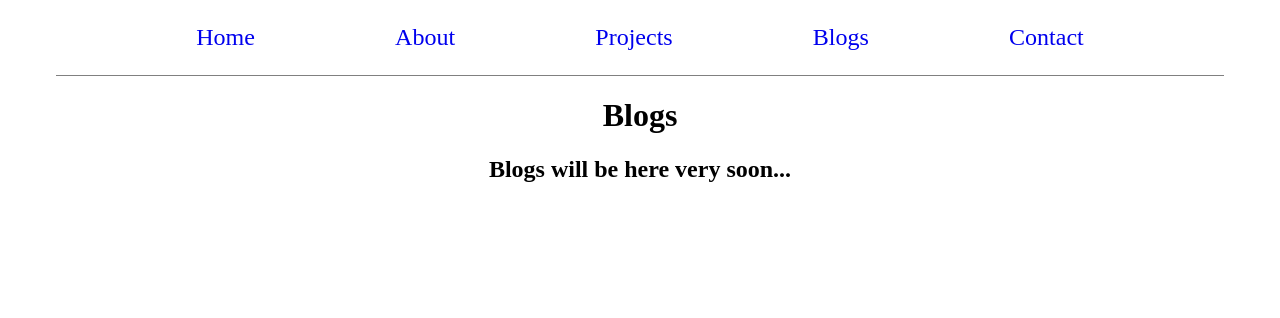
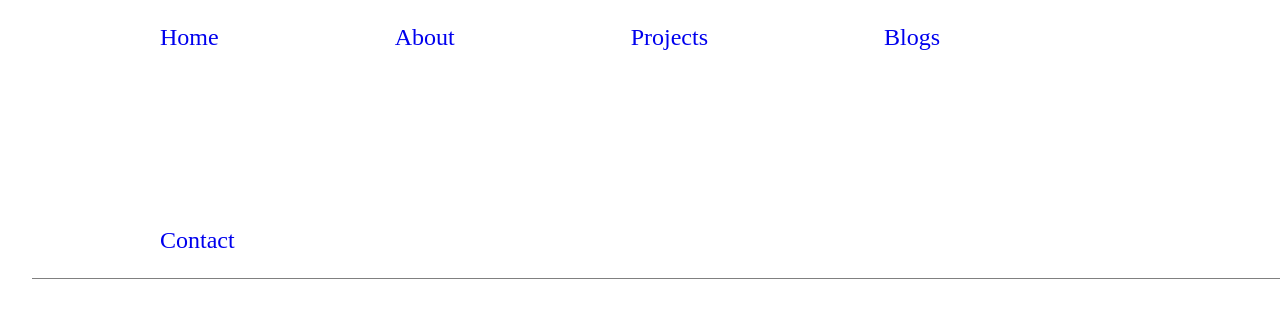
Before and after one commit to ShivamT16/shivam-tripathi, a React (Create React App) app: page /blogs in a window 1280 px wide. Shown: the top 318 px of the page. Built offline with nearby package versions, Linux system fonts and the light colour scheme.

Commit message:
refactor: navbar

```diff
--- a/src/App.css
+++ b/src/App.css
@@ -1,14 +1,19 @@
 .App {
   text-align: center;
 }
+.outlet{
+   padding-top: 4rem;
+}
 
 .navBar{
+  position: fixed;
   display: flex;
   flex-wrap: wrap;
-  justify-content: space-evenly;
+  gap:11rem;
   font-size: 1.5rem;
-  padding: 1rem 0rem 1.5rem;
-  margin: 0rem 3rem;
+  padding: 2rem 8rem 1.5rem;
+  margin: -1rem 0rem 0rem 1.5rem;
+  background-color: white;
   border-bottom: 1px solid gray;
 }
 .navLink{
--- a/src/App.js
+++ b/src/App.js
@@ -7,7 +7,11 @@ function App() {
   return (
     <div className="App">
       <Navbar />
+
+      <div className='outlet'>
       <Outlet />
+      </div>
+
     </div>
   );
 }
```
